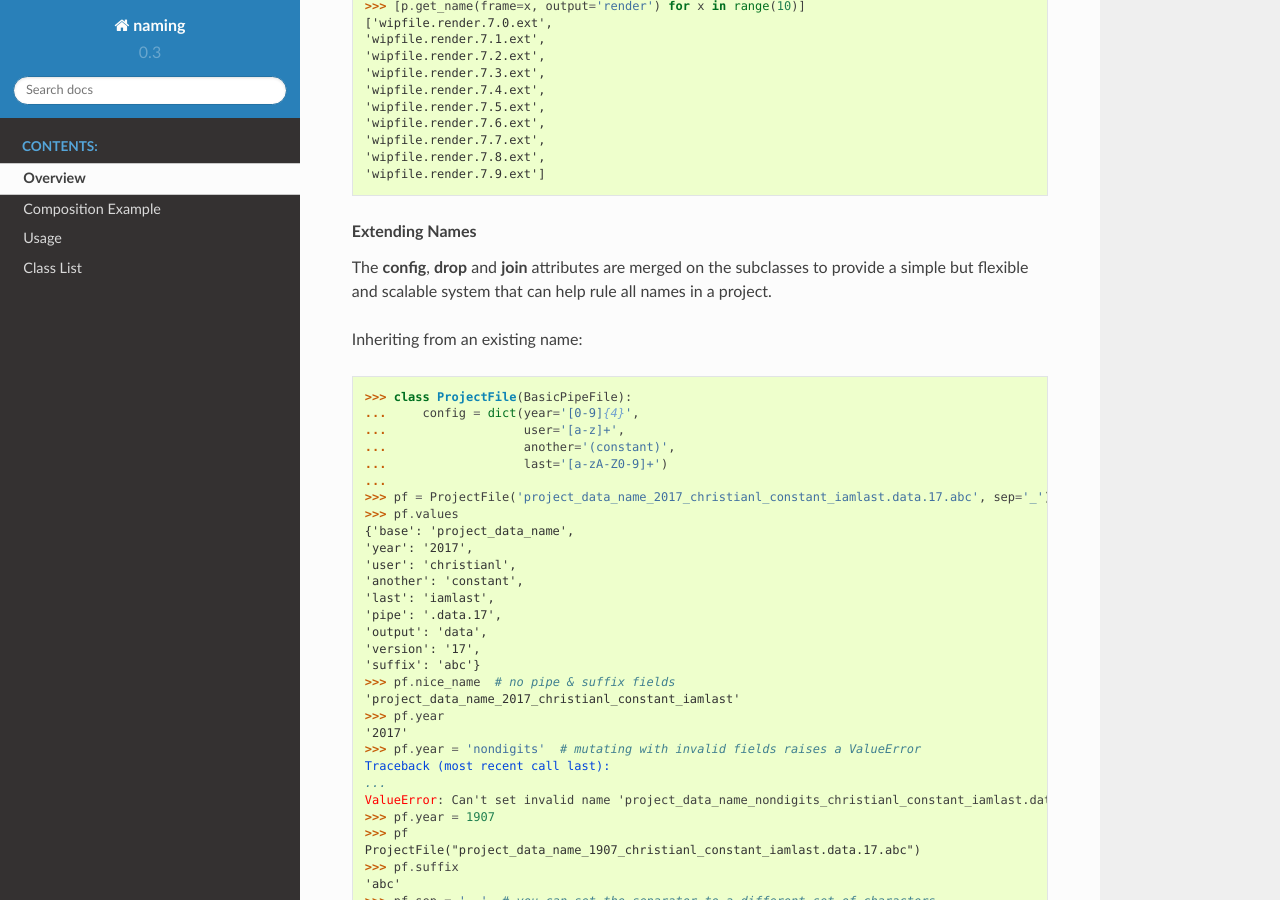
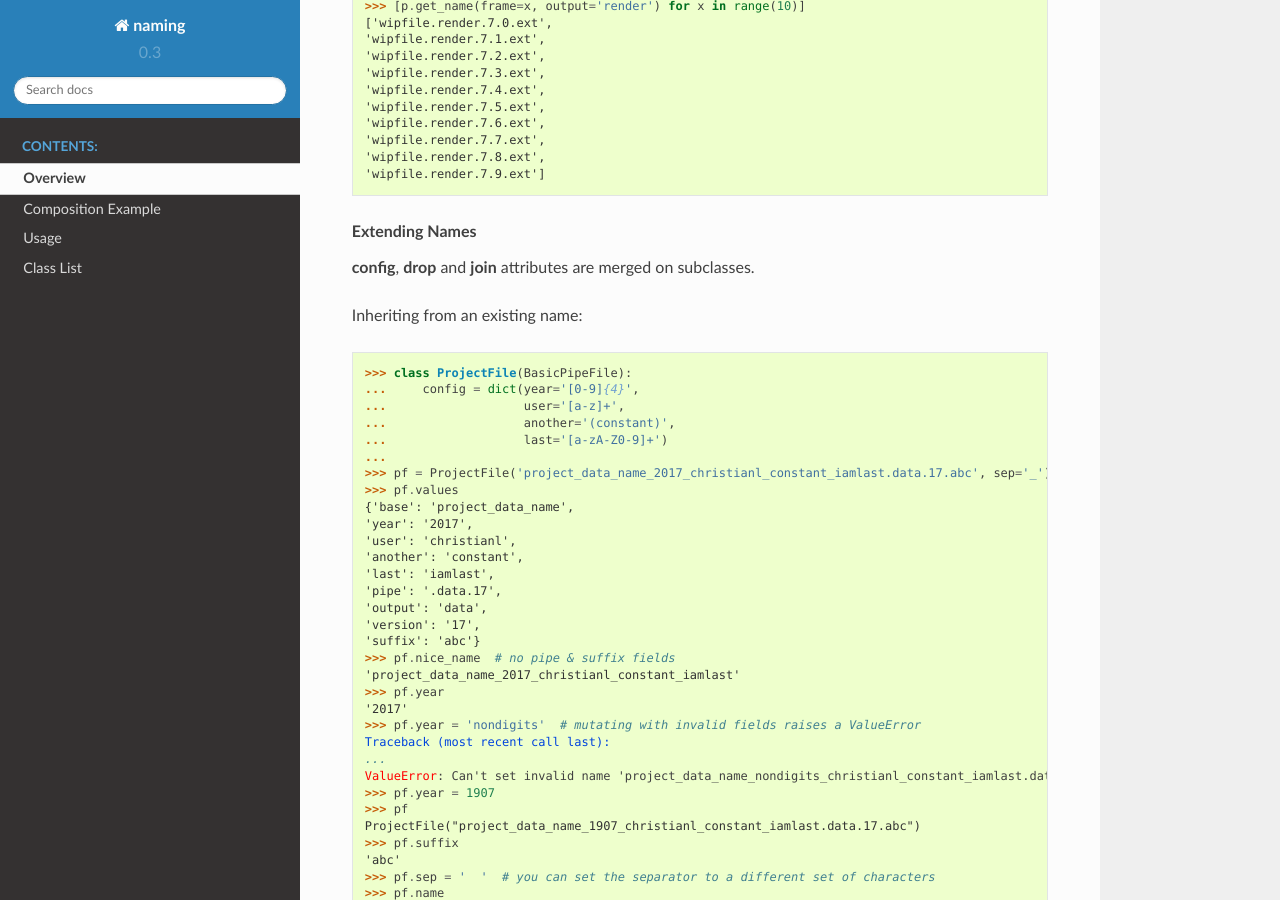
Before and after one commit to chrizzFTD/naming, a Sphinx documentation site: the page built from docs/source/Overview.rst, in a window 1280 px wide and 900 px high, scrolled down 2230 px. Built offline with Sphinx 7.4.7 and the Read the Docs theme 2.0.0, drawn with Linux system fonts in a browser that asks for light colours.

Commit message:
wording pt2

```diff
--- a/docs/source/Overview.rst
+++ b/docs/source/Overview.rst
@@ -124,8 +124,7 @@
 
 .. topic:: Extending Names
 
-    The **config**, **drop** and **join** attributes are merged on the subclasses to provide a simple but flexible
-    and scalable system that can help rule all names in a project.
+    **config**, **drop** and **join** attributes are merged on subclasses.
 
     Inheriting from an existing name::
 
```
